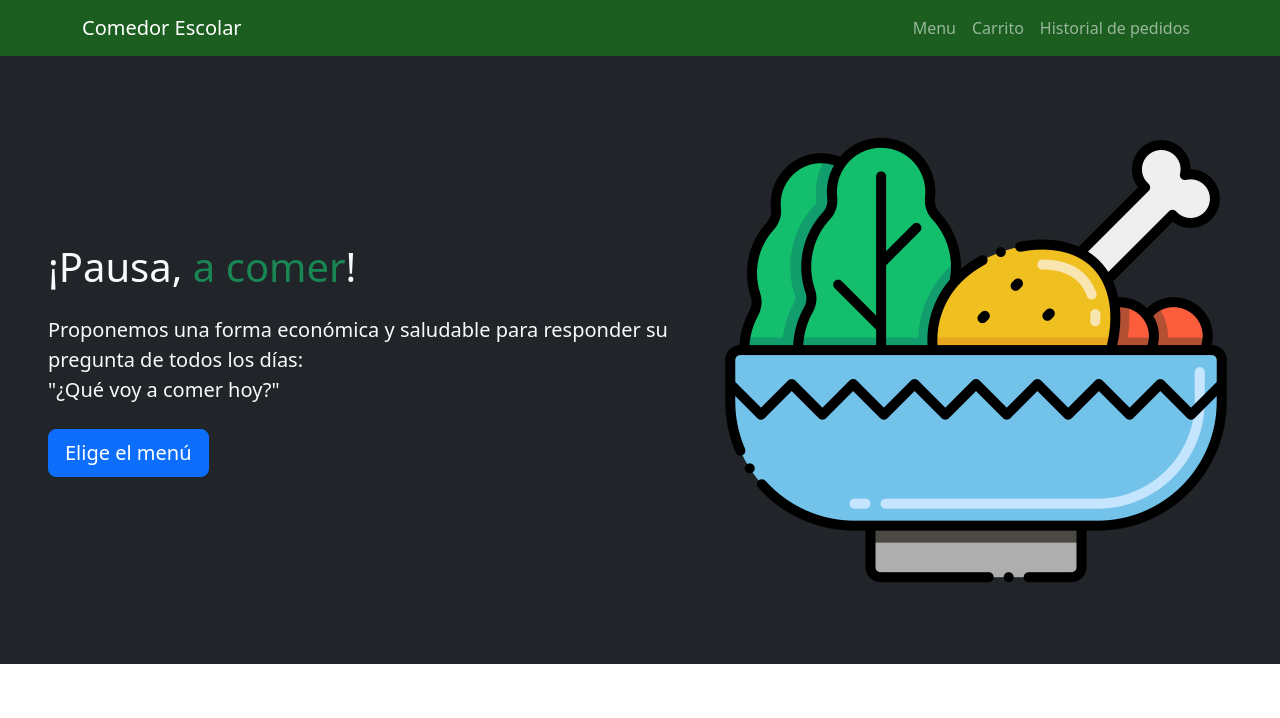
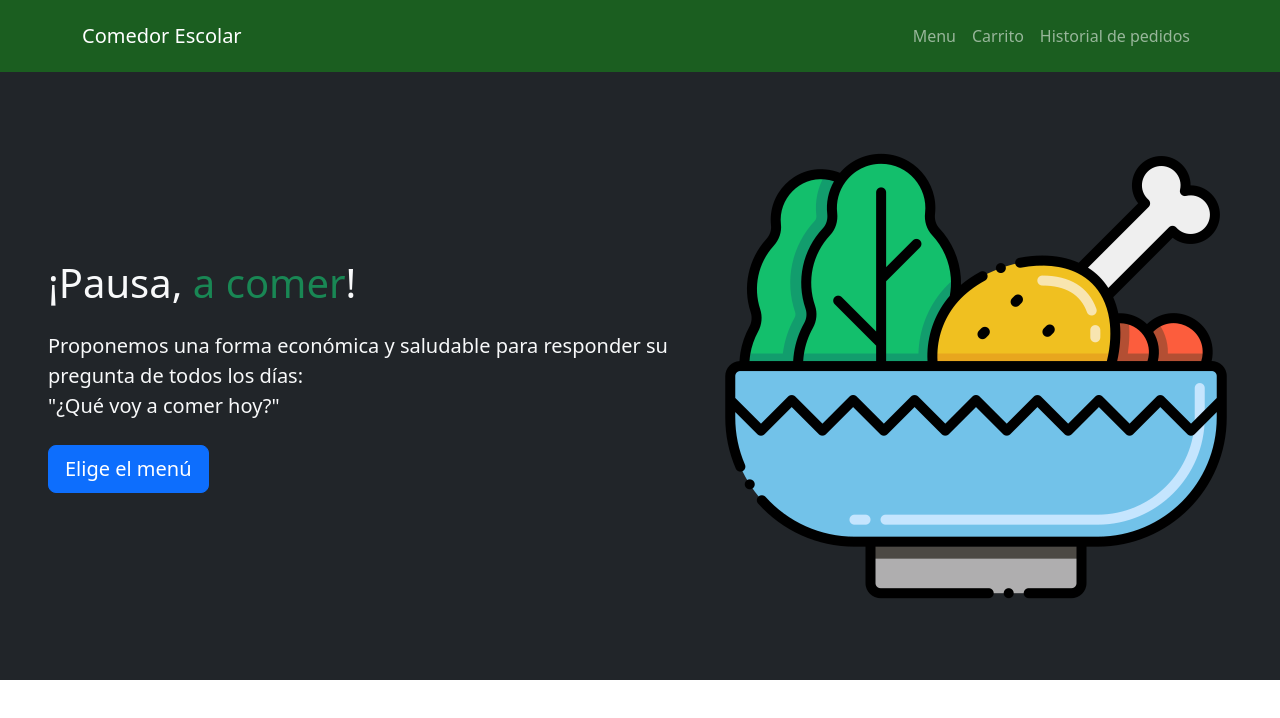
Before and after one commit to ORT-FIS-2023S1/obligatorio-mazzini, a website with bundled scripts: page src/interface/index.html in a window 1280 px wide. Built offline with nearby package versions, Linux system fonts and the light colour scheme.

Commit message:
Margen de navBar aumentado

```diff
--- a/src/interface/index.html
+++ b/src/interface/index.html
@@ -12,7 +12,7 @@
 
 <body>
   <!-- NAVBAR -->
-  <nav class="navbar navbar-expand-lg navbar-dark" style="background-color: #1B5E20;">
+  <nav class="navbar navbar-expand-lg navbar-dark py-3" style="background-color: #1B5E20;">
     <div class="container"> <!-- El container contiene el contenido de la navBar en un contenedor en el medio, impidiendo que se extienda a todo el largo de la pagina -->
       <a class="navbar-brand" href="#">Comedor Escolar</a> <!-- Titulo principal de la navBar -->
       <button class="navbar-toggler" type="button" data-bs-toggle="collapse" data-bs-target="#navmenu">
```
